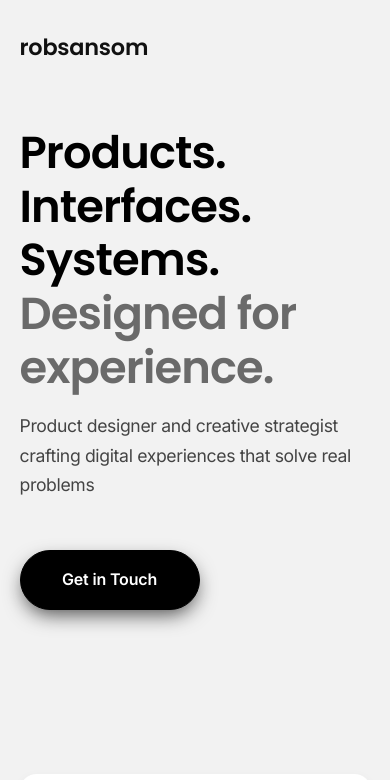
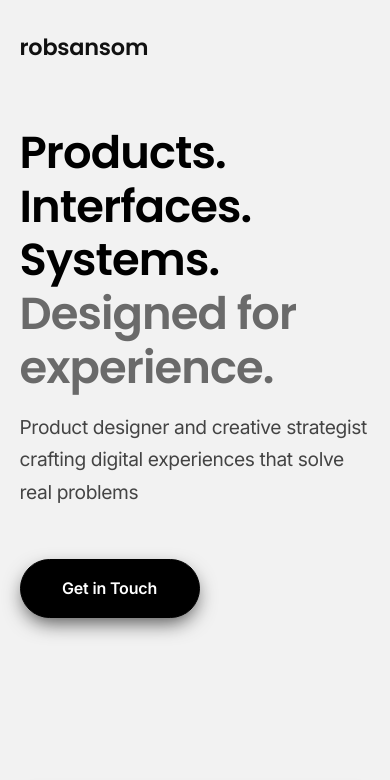
Before and after one commit to robsansom/portfolio, a plain HTML site: page index.html in a window 390 px wide. Shown: the top 780 px of the page. Drawn offline with Linux system fonts and the light colour scheme.

Commit message:
fix: increase mobile hero text size to 1.2rem

```diff
--- a/css/styles.css
+++ b/css/styles.css
@@ -766,7 +766,7 @@ section {
     }
 
     .hero-text {
-        font-size: 1.1rem;
+        font-size: 1.2rem; /* Updated mobile size */
         line-height: 1.7;
     }
 
@@ -861,10 +861,6 @@ section {
         display: block;
     }
 
-    .hero .container {
-        padding-bottom: 12px;
-    }
-
     .testimonials h1,
     .project-cta h1,
     .hero-title-dark,
@@ -886,7 +882,7 @@ section {
     }
 
     .hero-text {
-        font-size: 1.1rem;
+        font-size: 1.2rem; /* Updated mobile size */
         margin-top: 16px;
         margin-bottom: 40px;
     }
@@ -1388,7 +1384,7 @@ section {
     }
 
     .hero-text {
-        font-size: 1.1rem;
+        font-size: 1.2rem; /* Updated mobile size */
         margin-top: 16px;
         margin-bottom: 40px;
     }
@@ -1619,7 +1615,7 @@ section {
     }
 
     .hero-text {
-        font-size: 1.1rem;
+        font-size: 1.2rem; /* Updated mobile size */
     }
 
     .hero-title-light {
@@ -2355,7 +2351,7 @@ To use this approach:
     }
 
     .hero-text {
-        font-size: 1.1rem;
+        font-size: 1.2rem; /* Updated mobile size */
     }
 
     .hero-title-light {
```
